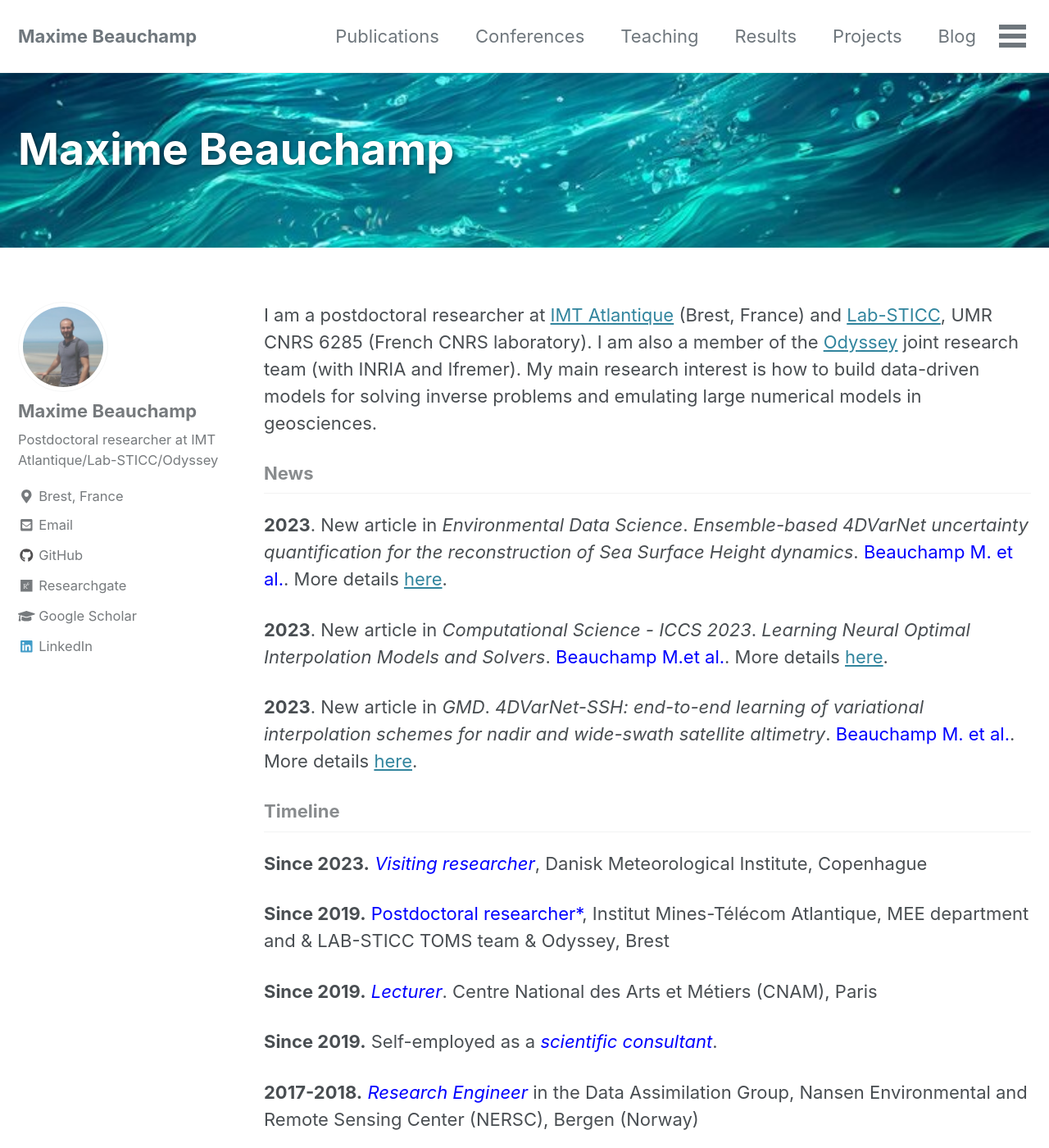
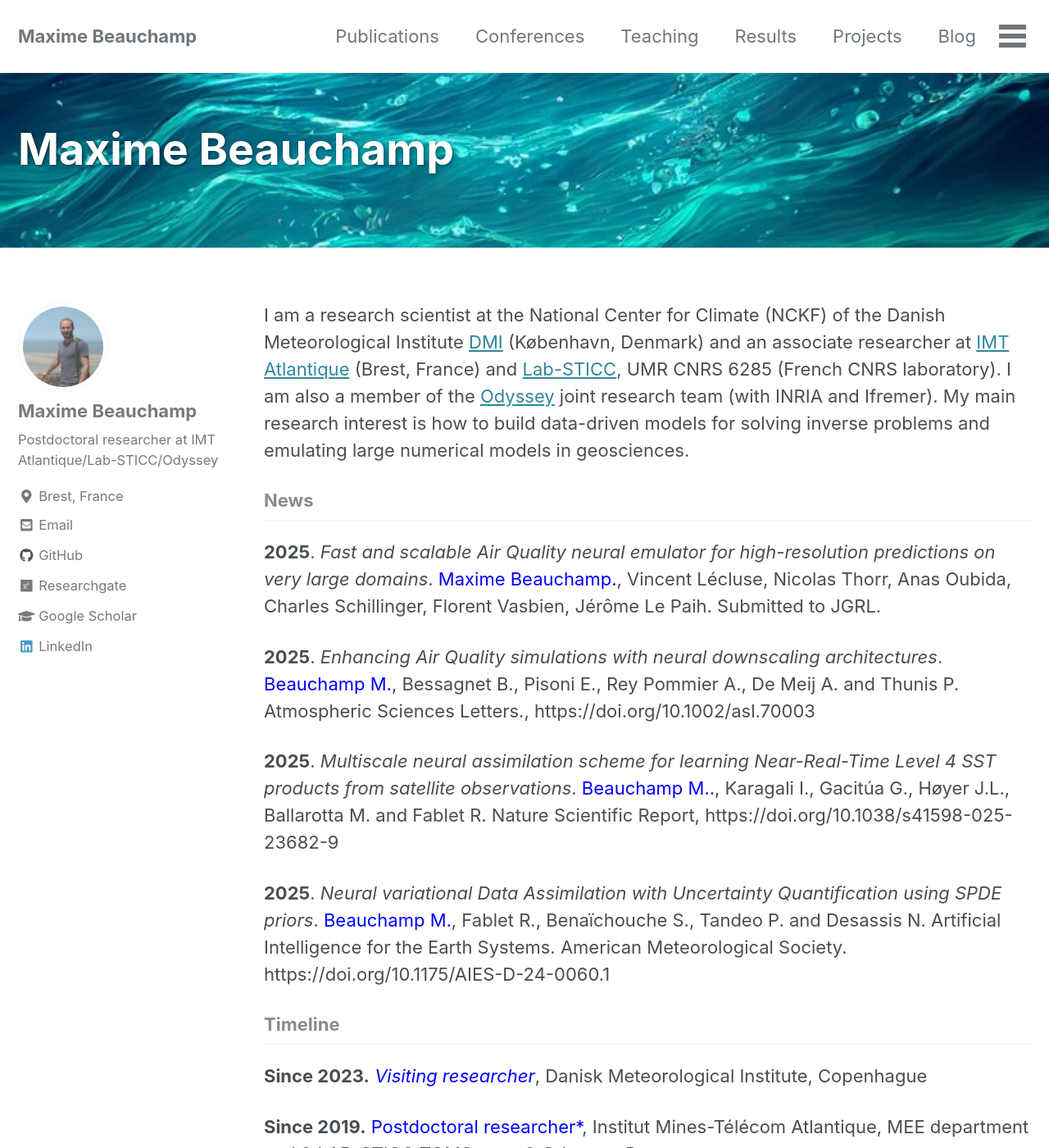
Before and after one commit to maxbeauchamp/maxbeauchamp.github.io, a Jekyll site: the page built from index.html, in a window 1280 px wide and 1400 px high. Shown: the whole window at 82% size. Built offline with Jekyll 4.4.1, drawn with Linux system fonts in a browser that asks for light colours; cached includes are drawn as plain includes; nearby versions of some CDN libraries; the list of posts is cut into pages by our own code.

Commit message:
update 2025

```diff
--- a/_pages/news.md
+++ b/_pages/news.md
@@ -1,5 +1,7 @@
-**2023**. New article in *Environmental Data Science*. *Ensemble-based 4DVarNet uncertainty quantification for the reconstruction of Sea Surface Height dynamics*. <span style="color:blue">Beauchamp M. et al.</span>. More details [here](https://www.cambridge.org/core/journals/environmental-data-science/article/ensemblebased-4dvarnet-uncertainty-quantification-for-the-reconstruction-of-sea-surface-height-dynamics-erratum/30975803D4EBFCA5A1FFA419AEC16856]).
+**2025**. *Fast and scalable Air Quality neural emulator for high-resolution predictions on very large domains*. <span style="color:blue">Maxime Beauchamp.</span>, Vincent Lécluse, Nicolas Thorr, Anas Oubida, Charles Schillinger, Florent Vasbien, Jérôme Le Paih. Submitted to JGRL.
 
-**2023**. New article in *Computational Science - ICCS 2023*. *Learning Neural Optimal Interpolation Models and Solvers*. <span style="color:blue">Beauchamp M.et al.</span>. More details [here](https://link.springer.com/chapter/10.1007/978-3-031-36027-5_28]).
+**2025**. *Enhancing Air Quality simulations with neural downscaling architectures*. <span style="color:blue">Beauchamp M.</span>, Bessagnet B., Pisoni E., Rey Pommier A., De Meij A. and Thunis P. Atmospheric Sciences Letters., https://doi.org/10.1002/asl.70003
 
-**2023**. New article in *GMD*. *4DVarNet-SSH: end-to-end learning of variational interpolation schemes for nadir and wide-swath satellite altimetry*. <span style="color:blue">Beauchamp M. et al.</span>. More details [here](https://gmd.copernicus.org/articles/16/2119/2023/).
+**2025**. *Multiscale neural assimilation scheme for learning Near-Real-Time Level 4 SST products from satellite observations*. <span style="color:blue">Beauchamp M..</span>, Karagali I., Gacitúa G., Høyer J.L., Ballarotta M. and Fablet R. Nature Scientific Report, https://doi.org/10.1038/s41598-025-23682-9
+
+**2025**. *Neural variational Data Assimilation with Uncertainty Quantification using SPDE priors*. <span style="color:blue">Beauchamp M.</span>, Fablet R., Benaı̈chouche S., Tandeo P. and Desassis N. Artificial Intelligence for the Earth Systems. American Meteorological Society. https://doi.org/10.1175/AIES-D-24-0060.1
--- a/index.html
+++ b/index.html
@@ -6,4 +6,4 @@ header:
     overlay_image: /assets/images/back.png
 ---
 
-I am a postdoctoral researcher at <a href="https://www.imt-atlantique.fr/en/about/departments/mathematical-electrical-engineering">IMT Atlantique</a> (Brest, France) and <a href="https://labsticc.fr/en">Lab-STICC</a>, UMR CNRS 6285 (French CNRS laboratory). I am also a member of the <a href="https://team.inria.fr/odyssey/">Odyssey</a> joint research team (with INRIA and Ifremer). My main research interest is how to build data-driven models for solving inverse problems and emulating large numerical models in geosciences.
+I am a research scientist at the National Center for Climate (NCKF) of the Danish Meteorological Institute <a href="https://www.dmi.dk/nationalt-center-for-klimaforskning">DMI</a> (København, Denmark) and an associate researcher at <a href="https://www.imt-atlantique.fr/en/about/departments/mathematical-electrical-engineering">IMT Atlantique</a> (Brest, France) and  <a href="https://labsticc.fr/en">Lab-STICC</a>, UMR CNRS 6285 (French CNRS laboratory). I am also a member of the <a href="https://team.inria.fr/odyssey/">Odyssey</a> joint research team (with INRIA and Ifremer). My main research interest is how to build data-driven models for solving inverse problems and emulating large numerical models in geosciences.
```
Also changed, not shown: _pages/communications.md (+9 -3 lines), _pages/conferences.md (+11 -0 lines).
